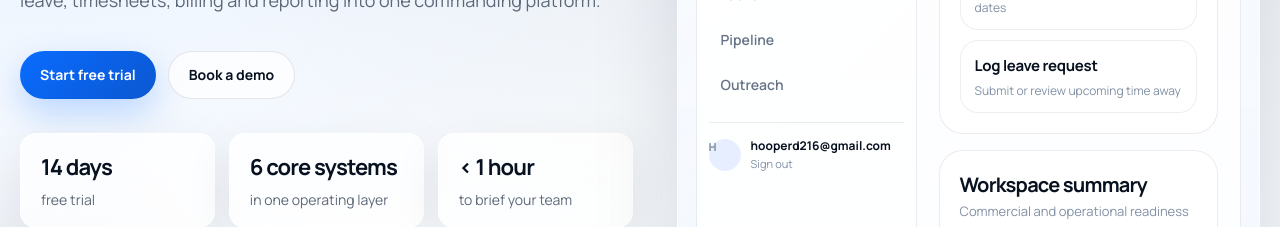
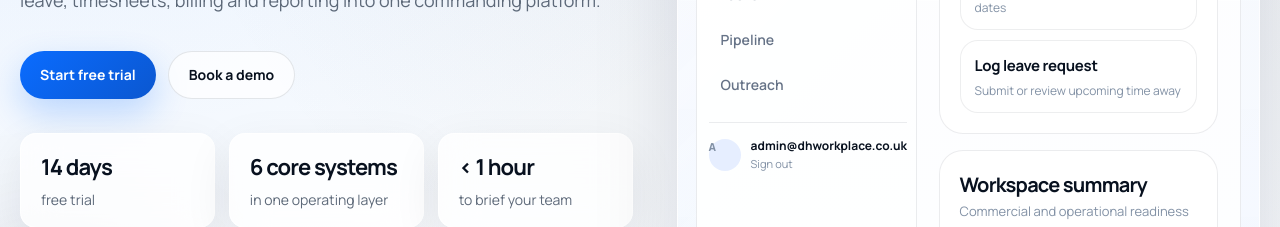
Before and after one commit to dhwebservices/dhworkplace, a React (Vite) app: page / in a window 1280 px wide. Shown: the part 840-1067 px from the top of the page. Built offline with nearby package versions, Linux system fonts and the light colour scheme.

Commit message:
Remove personal email from workplace hero mock

```diff
--- a/src/App.jsx
+++ b/src/App.jsx
@@ -268,9 +268,9 @@ function LandingPage() {
                     </div>
                   </div>
                   <div className="rail-account">
-                    <span className="rail-avatar">H</span>
+                    <span className="rail-avatar">A</span>
                     <div>
-                      <strong>hooperd216@gmail.com</strong>
+                      <strong>admin@dhworkplace.co.uk</strong>
                       <span>Sign out</span>
                     </div>
                   </div>
```
Also changed, not shown: 3 other files (tests, documents, lock files or other folders).
